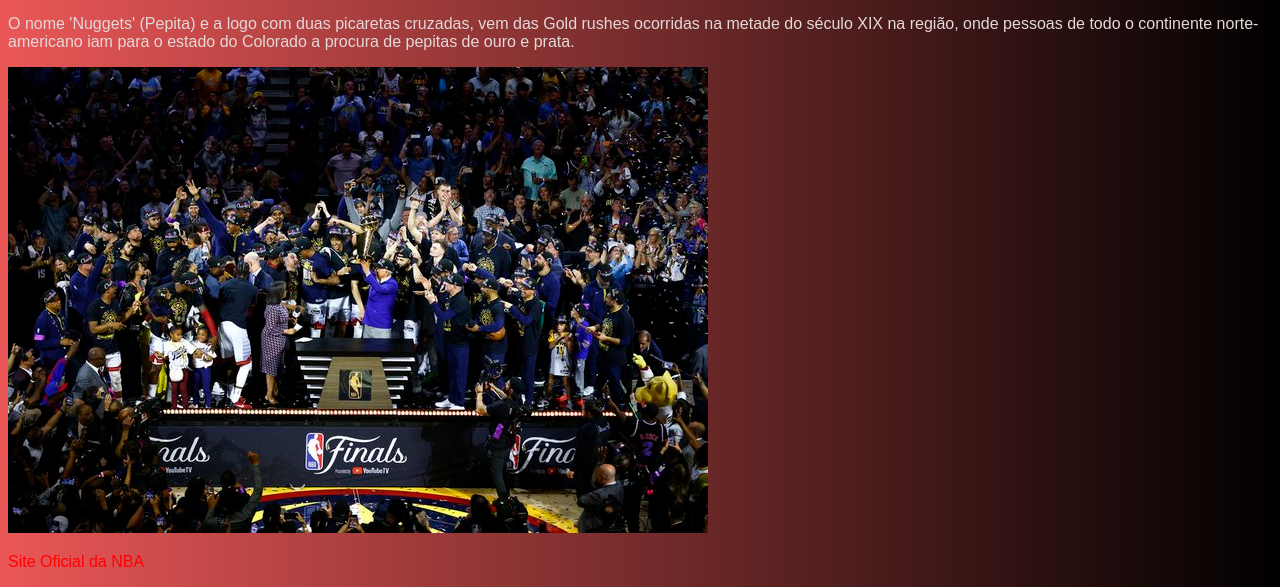
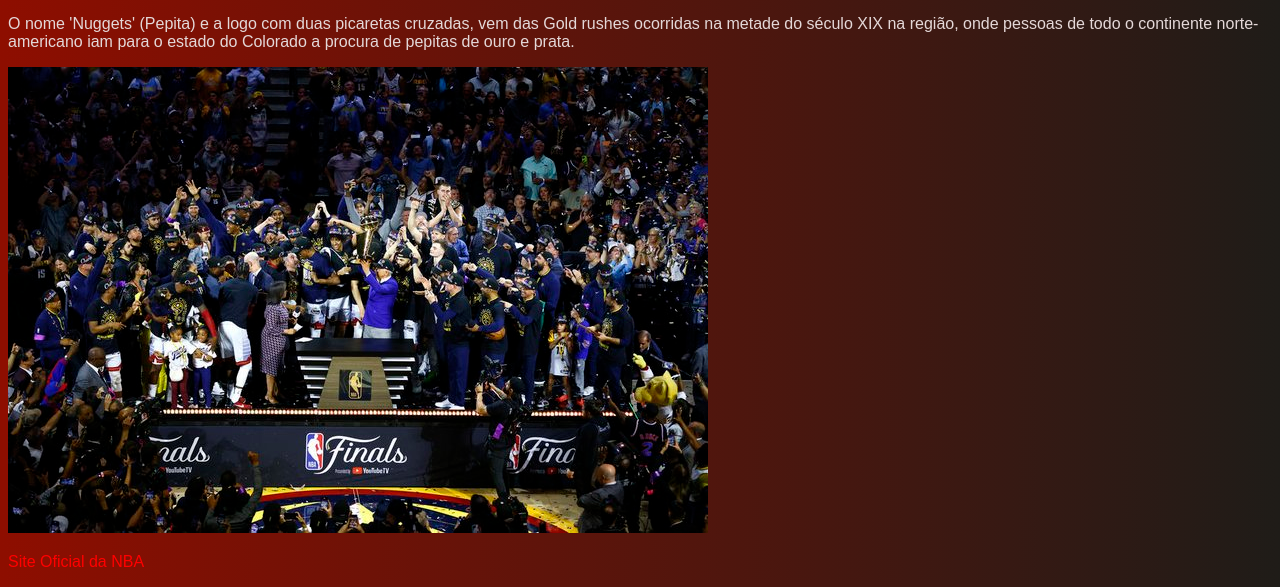
Before and after one commit to FerTank/Site-2024, a plain HTML site: page index.html in a window 1280 px wide. Shown: the part 501-1088 px from the top of the page. Drawn offline with Linux system fonts and the light colour scheme.

Commit message:
Update style.css
Signed-off-by: Head da Grota <106667092+FerTank@users.noreply.github.com>

```diff
--- a/style.css
+++ b/style.css
@@ -1,8 +1,8 @@
 body
 {
-  background: #EB5757;  /* fallback for old browsers */
-background: -webkit-linear-gradient(to left, #000000, #EB5757);  /* Chrome 10-25, Safari 5.1-6 */
-background: linear-gradient(to left, #000000, #EB5757); /* W3C, IE 10+/ Edge, Firefox 16+, Chrome 26+, Opera 12+, Safari 7+ */
+  background: #8E0E00;  /* fallback for old browsers */
+background: -webkit-linear-gradient(to left, #1F1C18, #8E0E00);  /* Chrome 10-25, Safari 5.1-6 */
+background: linear-gradient(to left, #1F1C18, #8E0E00); /* W3C, IE 10+/ Edge, Firefox 16+, Chrome 26+, Opera 12+, Safari 7+ */
 
     color: rgb(228, 216, 216);
     h1 { font-family: arial; };
```
